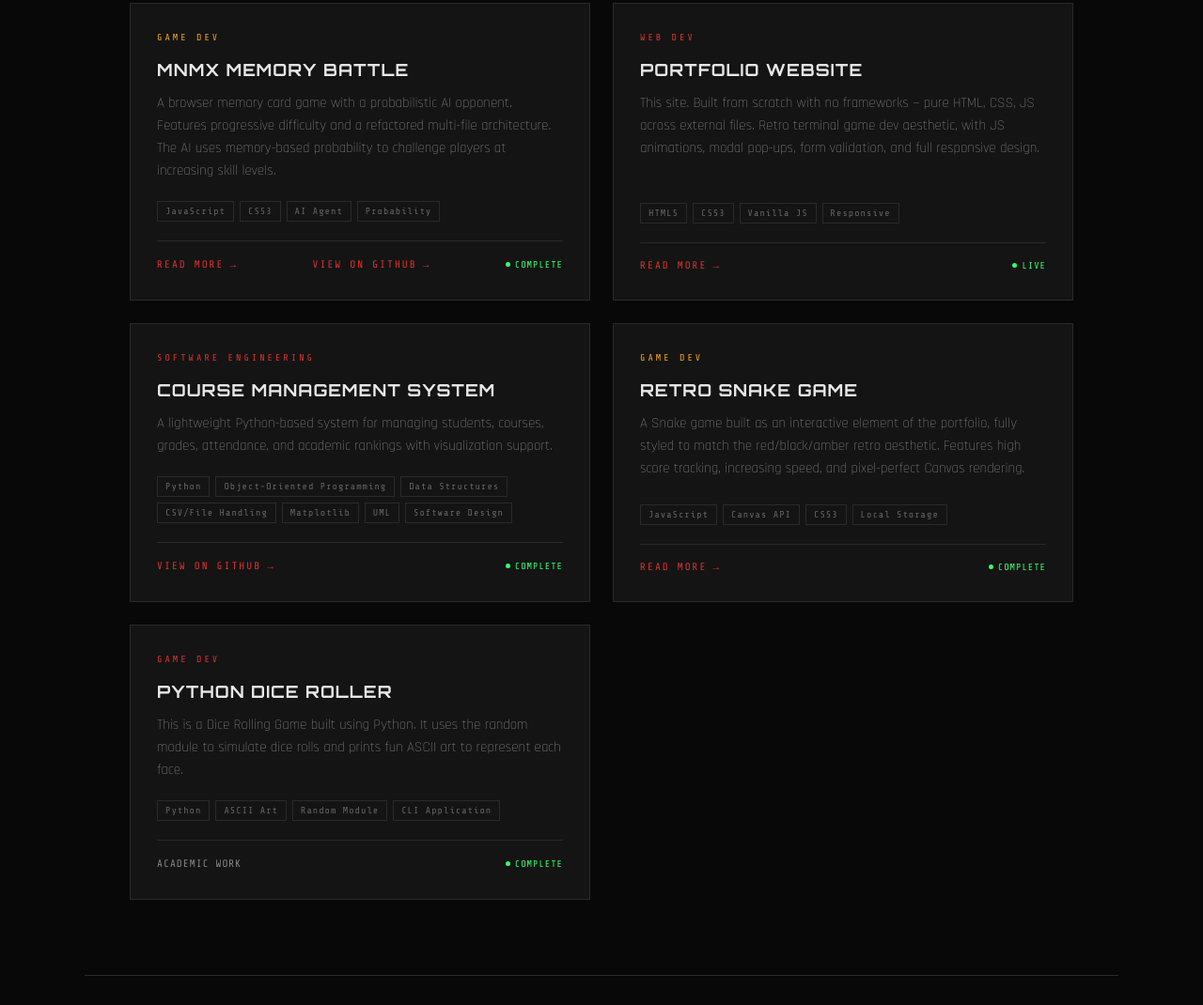
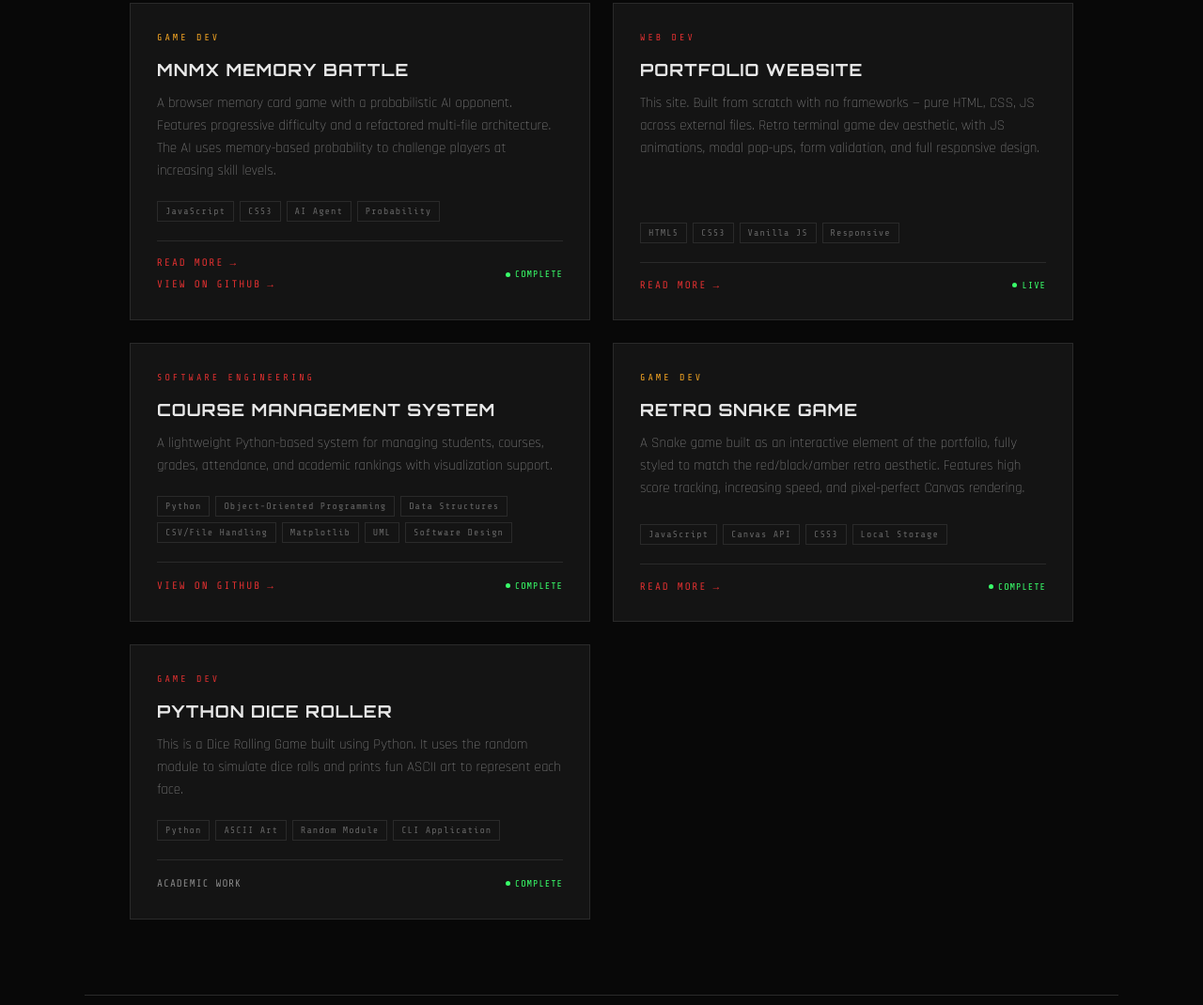
Before and after one commit to scn01/portfolio, a plain HTML site: page index.html in a window 1280 px wide. Shown: the part 3150-4220 px from the top of the page at 94% size. Drawn offline with nearby package versions, Linux system fonts and the light colour scheme.

Commit message:
Refactor project footer layout in index.html

```diff
--- a/index.html
+++ b/index.html
@@ -332,8 +332,10 @@
         <span class="tech-tag">Probability</span>
       </div>
       <div class="project-footer">
-        <button class="project-link" onclick="openModal('mnmx')">READ MORE</button>
-        <a href="https://github.com/scn01/mnmx-memory-battle" class="project-link" target="_blank">VIEW ON GITHUB</a>
+        <div style="display: flex; flex-direction: column; gap: 8px;">
+          <button class="project-link" onclick="openModal('mnmx')">READ MORE</button>
+          <a href="https://github.com/scn01/mnmx-memory-battle" class="project-link" target="_blank">VIEW ON GITHUB</a>
+        </div>
         <span class="project-status">COMPLETE</span>
       </div>
     </div>
```
